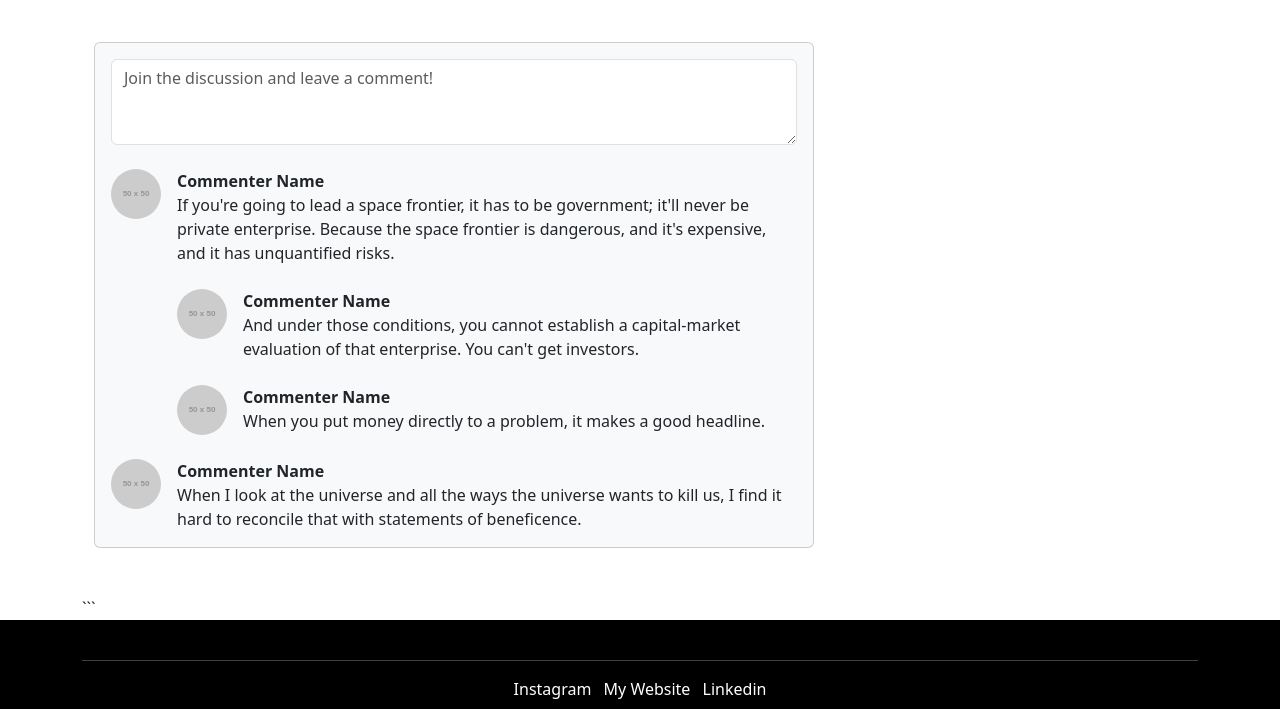
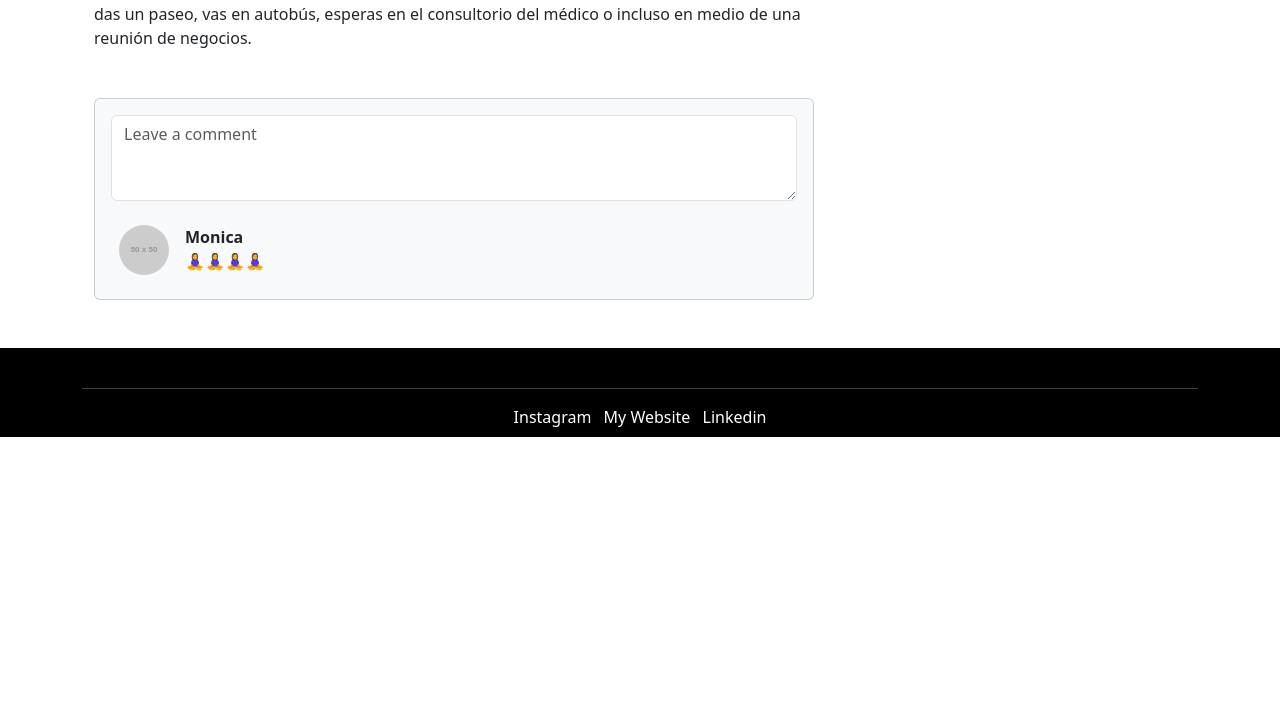
Before and after one commit to SrDavidC/django_webblog, a Django app: page /blog/1/ in a window 1280 px wide. Shown: the part 729-1438 px from the top of the page. After the commit the page ends 1166 px from the top, so only its background shows below. Run offline with Django 5.2, Linux system fonts and the light colour scheme; data comes from the database, SQL or seed files in the repository; grey boxes labelled with a size stand in for pictures from a placeholder-image service; some libraries are stand-ins or nearby versions.

Commit message:
refact: blogpost now has comments and categories. New sample data on db

````diff
--- a/BlogWebApp/admin.py
+++ b/BlogWebApp/admin.py
@@ -1,9 +1,13 @@
 from django.contrib import admin
 
 # Register your models here.
-from .models import Message
+from .models import Message, Comment, Category
 from .models import BlogPost
 
 admin.site.register(Message)
 
 admin.site.register(BlogPost)
+
+admin.site.register(Comment)
+
+admin.site.register(Category)
--- a/BlogWebApp/models.py
+++ b/BlogWebApp/models.py
@@ -1,3 +1,5 @@
+from datetime import date
+
 from django.db import models;
 
 from djangoProject import settings
@@ -18,10 +20,18 @@ class BlogPost(models.Model):
     preview_text = models.TextField()
     text = models.TextField(default="")
     readingTimeInMinutes = models.IntegerField()
-    categories = models.TextField() # Could be text field separated by comma: academic, biological, vacations or with foreign key.
-    publicationDate = models.DateField
+    publicationDate = models.DateField(default=date.today)
     author = models.CharField(max_length=50, default=settings.DEFAULT_BLOG_AUTHOR)
     likesCount = models.IntegerField(default=0)
 
     def __str__(self):
         return self.title
+class Comment(models.Model):
+    blog_post = models.ForeignKey(BlogPost, related_name='comments', on_delete=models.CASCADE)
+    author = models.CharField(max_length=50)
+    text = models.TextField()
+    created_date = models.DateTimeField(auto_now_add=True)
+
+class Category(models.Model):
+    blog_post = models.ForeignKey(BlogPost, related_name= 'categories', on_delete=models.CASCADE)
+    name = models.CharField(max_length=50)
--- a/djangoProject/views.py
+++ b/djangoProject/views.py
@@ -30,4 +30,6 @@ def blog_list(request):
 
 def specific_post(request, post_id):
     post = get_object_or_404(BlogPost, id=post_id)
-    return render(request, 'post.html', {'post' : post})
+    comments = post.comments.all()
+    categories = post.categories.all()
+    return render(request, 'post.html', {'post' : post, 'comments': comments, 'categories': categories})
--- a/templates/blog.html
+++ b/templates/blog.html
@@ -5,7 +5,7 @@
 {% block content %}
     <div class="container text-center align-center justify-content-center m-5 p-10">
         {% for post in posts %}
-            <div class="card blog-post" style="width: 54rem;">
+            <div class="card blog-post m-5" style="width: 54rem;">
                 <img src="{{ post.thumbnail_url }}" alt="{{ post.title }} thumbnail">
                 <div class="card-body">
                     <h5 class="card-title">{{ post.title }}</h5>
--- a/templates/post.html
+++ b/templates/post.html
@@ -3,128 +3,46 @@
     <div class="container mt-5">
         <div class="row">
             <div class="col-lg-8">
-                <!-- Post content -->
                 <article>
-                    <!-- Post header -->
                     <header class="mb-4">
-                        <!-- Post title -->
                         <h1 class="fw-bolder mb-1">{{ post.title }}</h1>
-                        <!-- Post meta content -->
-                        <div class="text-muted fst-italic mb-2">{{ post.publicationDate }}</div>
-                        <!-- Post categories -->
-                        <!--
-                        <a class="badge bg-secondary text-decoration-none link-light" href="#!">Web Design</a>
-                        <a class="badge bg-secondary text-decoration-none link-light" href="#!">Freebies</a>
-                        -->
+                        <div class="text-muted fst-italic mb-2">Published on {{ post.publicationDate }}</div>
+                        {% for category in categories %}
+                            <a class="badge bg-secondary text-decoration-none link-light" href="#!">{{ category.name }}</a>
+                        {% endfor %}
+                    <br>
+                        <a class="badge text-bg-success text-decoration-none" href="#!">Likes: {{ post.likesCount }}</a>
                     </header>
-                    <!-- Preview image figure -->
                     <figure class="mb-4">
                         <img class="img-fluid rounded" src="{{ post.thumbnail_url }}" alt="{{ post.title }} thumbnail">
                     </figure>
-                    <!-- Post content -->
                     <section class="mb-5">
                         <p>
                             {{ post.text }}
                         </p>
                     </section>
                 </article>
-                <!-- Comments section -->
                 <section class="mb-5">
                     <div class="card bg-light">
                         <div class="card-body">
-                            <!-- Comment form -->
                             <form class="mb-4">
-                                <textarea class="form-control" rows="3" placeholder="Join the discussion and leave a comment!"></textarea>
+                                <textarea class="form-control" rows="3" placeholder="Leave a comment"></textarea>
                             </form>
-                            <!-- Comment with nested comments -->
-                            <div class="d-flex mb-4">
-                                <!-- Parent comment -->
+                            {% for comment in comments %}
+                            <div class="d-flex m-2">
                                 <div class="flex-shrink-0">
                                     <img class="rounded-circle" src="https://dummyimage.com/50x50/ced4da/6c757d.jpg" alt="...">
                                 </div>
                                 <div class="ms-3">
-                                    <div class="fw-bold">Commenter Name</div>
-                                    If you're going to lead a space frontier, it has to be government; it'll never be private enterprise. Because the space frontier is dangerous, and it's expensive, and it has unquantified risks.
-                                    <!-- Child comment 1 -->
-                                    <div class="d-flex mt-4">
-                                        <div class="flex-shrink-0">
-                                            <img class="rounded-circle" src="https://dummyimage.com/50x50/ced4da/6c757d.jpg" alt="...">
-                                        </div>
-                                        <div class="ms-3">
-                                            <div class="fw-bold">Commenter Name</div>
-                                            And under those conditions, you cannot establish a capital-market evaluation of that enterprise. You can't get investors.
-                                        </div>
-                                    </div>
-                                    <!-- Child comment 2 -->
-                                    <div class="d-flex mt-4">
-                                        <div class="flex-shrink-0">
-                                            <img class="rounded-circle" src="https://dummyimage.com/50x50/ced4da/6c757d.jpg" alt="...">
-                                        </div>
-                                        <div class="ms-3">
-                                            <div class="fw-bold">Commenter Name</div>
-                                            When you put money directly to a problem, it makes a good headline.
-                                        </div>
-                                    </div>
+                                    <div class="fw-bold">{{ comment.author }}</div>
+                                    {{ comment.text }}
                                 </div>
                             </div>
-                            <!-- Single comment -->
-                            <div class="d-flex">
-                                <div class="flex-shrink-0">
-                                    <img class="rounded-circle" src="https://dummyimage.com/50x50/ced4da/6c757d.jpg" alt="...">
-                                </div>
-                                <div class="ms-3">
-                                    <div class="fw-bold">Commenter Name</div>
-                                    When I look at the universe and all the ways the universe wants to kill us, I find it hard to reconcile that with statements of beneficence.
-                                </div>
-                            </div>
+                            {%  endfor %}
                         </div>
                     </div>
                 </section>
             </div>
-            <!-- Side widgets -->
-            <div class="col-lg-4">
-                <!-- Search widget -->
-                <div class="card mb-4">
-                    <div class="card-header">Search</div>
-                    <div class="card-body">
-                        <div class="input-group">
-                            <input class="form-control" type="text" placeholder="Enter search term..." aria-label="Enter search term..." aria-describedby="button-search">
-                            <button id="button-search" class="btn btn-primary" type="button">Go!</button>
-                        </div>
-                    </div>
-                </div>
-                <!-- Categories widget -->
-                <div class="card mb-4">
-                    <div class="card-header">Categories</div>
-                    <div class="card-body">
-                        <div class="row">
-                            <div class="col-sm-6">
-                                <ul class="list-unstyled mb-0">
-                                    <li><a href="#!">Web Design</a></li>
-                                    <li><a href="#!">HTML</a></li>
-                                    <li><a href="#!">Freebies</a></li>
-                                </ul>
-                            </div>
-                            <div class="col-sm-6">
-                                <ul class="list-unstyled mb-0">
-                                    <li><a href="#!">JavaScript</a></li>
-                                    <li><a href="#!">CSS</a></li>
-                                    <li><a href="#!">Tutorials</a></li>
-                                </ul>
-                            </div>
-                        </div>
-                    </div>
-                </div>
-                <!-- Side widget -->
-                <div class="card mb-4">
-                    <div class="card-header">Side Widget</div>
-                    <div class="card-body">
-                        You can put anything you want inside of these side widgets. They are easy to use, and feature the Bootstrap 5 card component!
-                    </div>
-                </div>
-            </div>
         </div>
     </div>
-    ```
-
 {% endblock %}
````
Also changed, not shown: db.sqlite3.
